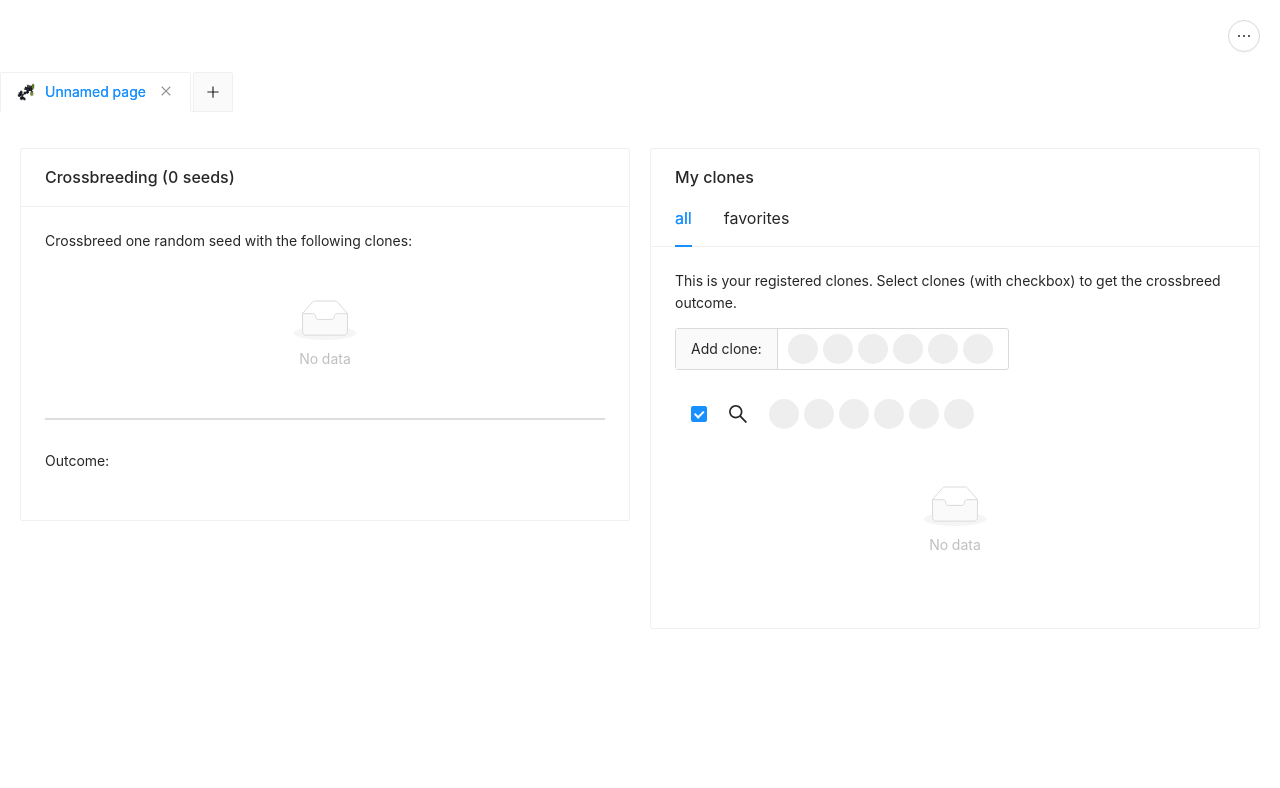
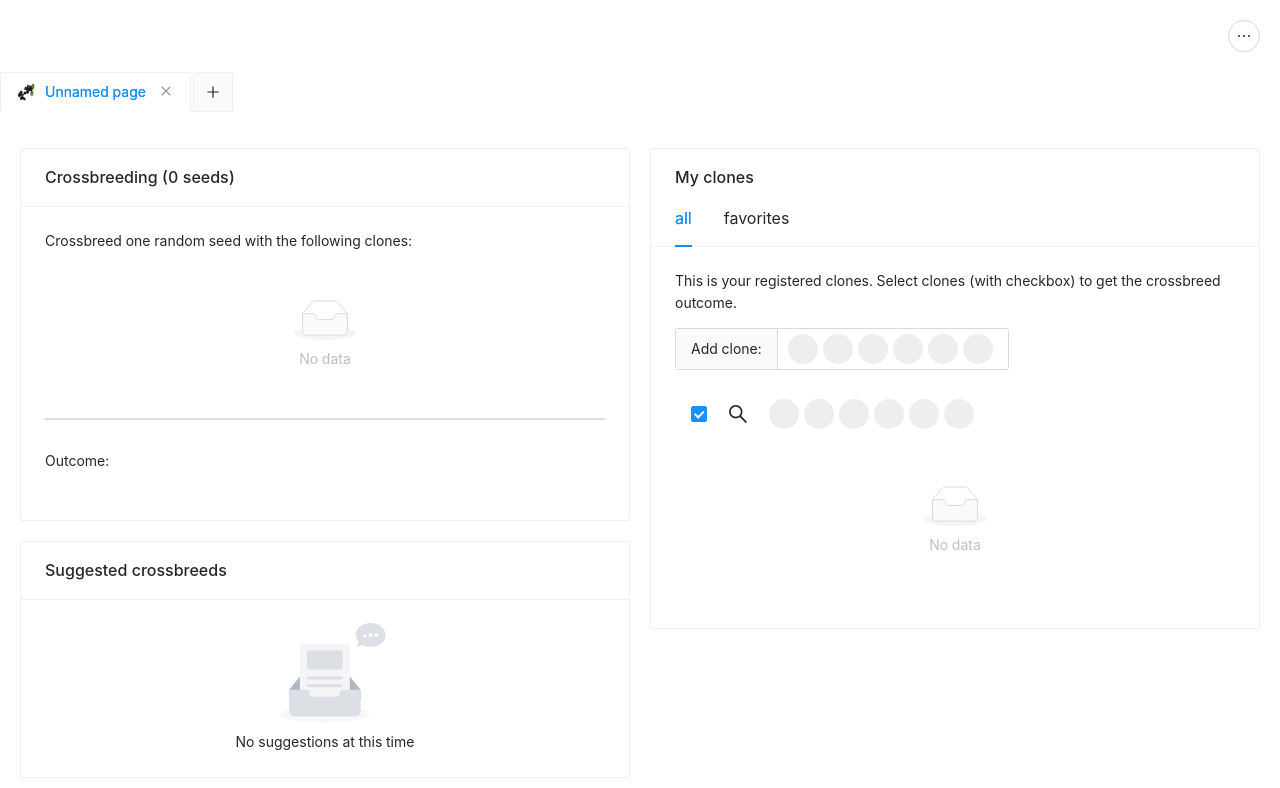
Before and after one commit to rustmeta/crossbreed, a React (Create React App) app: page / in a window 1280 px wide. Both pictures are taken after a click on the element 504 px from the left and 428 px from the top of the page. Shown: the top 788 px of the page. Built offline with nearby package versions, Linux system fonts and the light colour scheme.

Commit message:
suggestions

```diff
--- a/src/components/Layout/index.tsx
+++ b/src/components/Layout/index.tsx
@@ -7,6 +7,7 @@ import { Pages } from '../Pages'
 import { connect } from 'react-redux'
 import { RootState } from '../../store/state'
 import { PageForm } from '../PageForm'
+import { Suggestions } from '../Suggestions'
 
 interface Props {
   intro: boolean
@@ -30,6 +31,8 @@ const LayoutComponent: FC<Props> = ({ intro, introId }) => {
         <div className={styles.content}>
           <div className={styles.left}>
             <Crossbreed />
+            <div style={{ height: 20 }} />
+            <Suggestions />
           </div>
           <div className={styles.right}>
             <CloneList />
--- /dev/null
+++ b/src/components/Suggestions/index.tsx
@@ -0,0 +1,69 @@
+import React, { FC, useEffect, useState } from 'react'
+import { Card, Collapse, Empty, List } from 'antd'
+import { connect } from 'react-redux'
+import { Clone } from '../../models/Clone'
+import { RootState } from '../../store/state'
+import styles from './Suggestions.module.scss'
+import { GeneList } from '../GeneList'
+import { suggest, Suggestion } from '../../lib/suggestions'
+import { SCORE_YYGGGG } from '../../lib/evaluate'
+
+const { Panel } = Collapse
+
+interface Props {
+  clones: Clone[]
+}
+
+const SuggestionsComponent: FC<Props> = ({ clones }) => {
+  const [suggestions, setSuggestions] = useState<Suggestion[]>([])
+
+  useEffect(() => {
+    if (clones.length > 0) {
+      setSuggestions(
+        suggest(
+          clones.map((c) => c.genes),
+          SCORE_YYGGGG
+        )
+      )
+    }
+  }, [clones])
+
+  return (
+    <Card title="Suggested crossbreeds">
+      {suggestions.length > 0 ? (
+        <Collapse ghost>
+          {suggestions.map((suggestion, i) => (
+            <Panel
+              key={i}
+              header={<GeneList size="small" genes={suggestion.result} />}
+            >
+              <List
+                size="small"
+                dataSource={suggestion.clones}
+                renderItem={(clone) => (
+                  <List.Item>
+                    <GeneList size="small" genes={clone} />
+                  </List.Item>
+                )}
+              />
+              <hr />
+              <List size="small">
+                <List.Item>
+                  <GeneList size="small" genes={suggestion.result} />
+                </List.Item>
+              </List>
+            </Panel>
+          ))}
+        </Collapse>
+      ) : (
+        <Empty description="No suggestions at this time" />
+      )}
+    </Card>
+  )
+}
+
+const mapStateToProps = (state: RootState) => ({
+  clones: state.clones.pages[state.pages.activePage].inventory,
+})
+
+export const Suggestions = connect(mapStateToProps)(SuggestionsComponent)
--- a/src/lib/suggestions.ts
+++ b/src/lib/suggestions.ts
@@ -3,7 +3,7 @@ import { bwPowerSet } from './math'
 import { crossbreed } from './crossbreed'
 import { evaluate } from './evaluate'
 
-interface Suggestion {
+export interface Suggestion {
   clones: Gene[][]
   result: string[]
 }
```
Also changed, not shown: src/components/Suggestions/Suggestions.module.scss (added), 1 other file (tests, documents, lock files or other folders).
